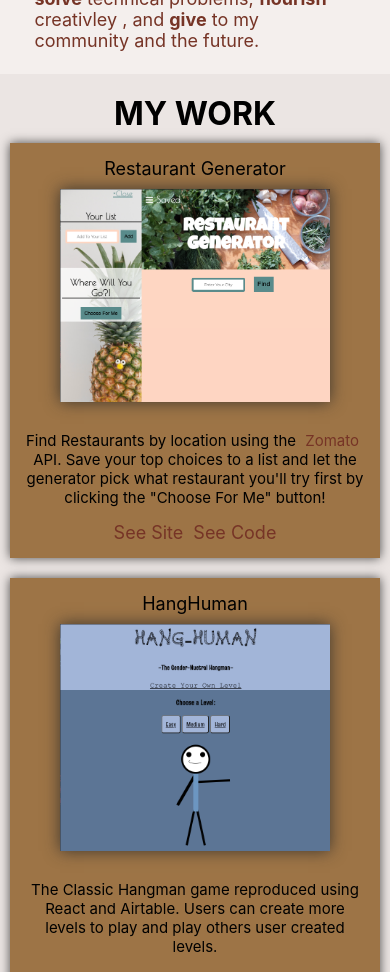
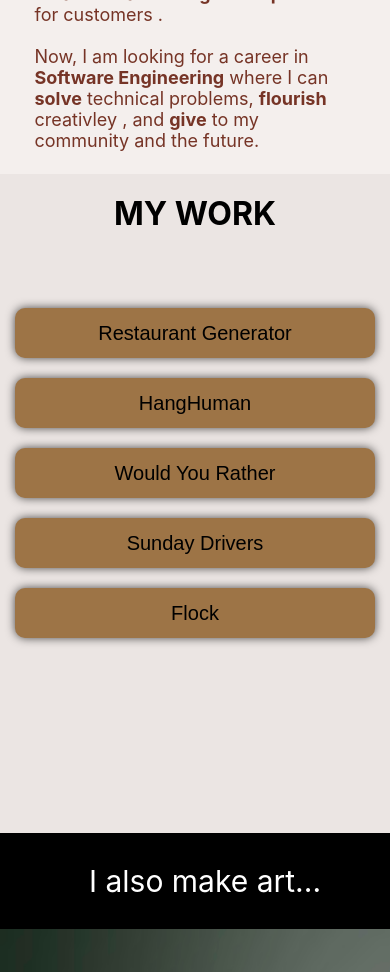
Before and after one commit to ghudachek/Gracen-Hudachek, a React (Create React App) app in the folder client/: page / in a window 390 px wide. Shown: the part 1020-1992 px from the top of the page. Built offline with nearby package versions, Linux system fonts and the light colour scheme; a web font is replaced by a local one.

Commit message:
changing project layout

```diff
--- a/client/src/screens/Home/Home.css
+++ b/client/src/screens/Home/Home.css
@@ -155,35 +155,53 @@ p.art-blurb {
   background-color: #ebe5e3;
   margin: 0;
   padding-top: 50px;
+  padding-bottom: 50px;
 }
 .my-work {
   display: flex;
+  justify-content: space-evenly;
   background-color: #ebe5e3;
-  padding: 2vh;
-  justify-content: center;
+  padding-bottom: 200px;
 }
 .project-btns {
+  font-size: 25px;
+  background-color: #9d7446;
+  border-radius: 10px;
+  width: 35vw;
+  height: 50px;
+  margin: 10px;
+  border: none;
+  box-shadow: 0px 0px 10px rgba(0, 0, 0, 0.692);
+}
+.project-btns:hover {
+  cursor: pointer;
+  background-color: #b68e60;
+}
+.project-show {
   display: flex;
-  align-self: flex-start;
-  width: fit-content;
+  flex-direction: column;
+  align-content: flex-start;
+  justify-content: center;
+  margin: 15px;
+}
+
+#projects-box {
+  background-color: #9d7446;
+  box-shadow: 0px 0px 10px rgb(0 0 0 / 69%);
+  width: 40vw;
+  min-width: fit-content;
+  transition: ease-in-out 2s;
 }
 .project {
   font-size: 25px;
   padding: 15px;
   margin: 10px;
-  width: 18vw;
-  background-color: #9d7446;
-  box-shadow: 0px 0px 10px rgba(0, 0, 0, 0.692);
+  width: 40vw;
+  flex-wrap: wrap;
+  justify-content: space-evenly;
+  transition: ease-in 3s;
 }
 
-.projects-div {
-  background-color: #c1ccd4;
-  align-self: flex-end;
-  width: 60em;
-  height: 10em;
-  margin-right: 5vw;
-  color: #763426;
-}
 .proj-description {
   max-height: 30vh;
   font-size: 18px;
@@ -194,9 +212,10 @@ p.art-blurb {
   display: none;
 }
 .project-img {
-  width: 10em;
+  width: 20em;
   box-shadow: 0px 0px 15px rgba(41, 41, 41, 0.81);
   margin: 10px;
+  transition: ease-in-out 4s;
 }
 
 .project a {
@@ -215,6 +234,7 @@ p.art-blurb {
   padding-top: 20px;
   color: black;
 }
+
 .contact-me {
   background-color: #f4efed;
   border-top: none;
@@ -244,11 +264,23 @@ p.art-blurb {
     padding: 0;
     display: flex;
     flex-direction: column;
+    padding-bottom: 150px;
+  }
+
+  #projects-box {
+    background-color: #9d7446;
+    box-shadow: 0px 0px 10px rgb(0 0 0 / 69%);
+    width: 20vw;
+    margin-top: 20px;
   }
   .project-btns {
     display: flex;
     flex-direction: column;
+    text-align: center;
+    width: 100%;
     align-items: center;
+    justify-content: center;
+    font-size: 20px;
   }
   .project {
     font-size: 18px;
@@ -256,21 +288,19 @@ p.art-blurb {
     margin: 10px;
     width: fit-content;
   }
-
-  .projects-div {
-    background-color: #c1ccd4;
-    align-self: flex-end;
-    width: 60em;
-    height: 10em;
-    margin-right: 5vw;
-    color: #763426;
+  .project-show {
+    display: flex;
+    flex-direction: column;
+    align-content: center;
+    justify-content: center;
+    margin: 15px;
   }
   .proj-description {
     max-height: 30vh;
     font-size: 15px;
   }
   .project-img {
-    width: 15em;
+    width: 25em;
   }
 
   .project a {
@@ -321,4 +351,22 @@ p.art-blurb {
     justify-content: start;
     background-color: black;
   }
+  .project-show {
+    align-items: center;
+  }
+  .project-img {
+    width: 15em;
+  }
+  .square,
+  .square2,
+  .square3 {
+    display: none;
+  }
+  .artwork-slide {
+    display: flex;
+    flex-direction: column;
+  }
+  .nav {
+    position: sticky;
+  }
 }
--- a/client/src/screens/Home/Home.jsx
+++ b/client/src/screens/Home/Home.jsx
@@ -3,13 +3,10 @@ import Layout from "../layout/Layout";
 import { Link } from "react-router-dom";
 import "./Home.css";
 import Background from "../images/my-portfolio-small.jpg";
-import HangHuman from "../images/hanghuman.png";
-import RestGen from "../images/restaurant.png";
-import WYR from "../images/WYR.png";
-import CarApp from "../images/car-app.png";
 import Email from "../Email/Email";
 import BirdPic from "../images/bird.png";
 import MeArt from "../images/Me+work.jpg";
+import Projectbox from "../Projectbox";
 const Home = () => {
   return (
     <Layout>
@@ -79,78 +76,7 @@ const Home = () => {
         ></a>
         <h1 className="my-work-h1">MY WORK</h1>
         <div className="my-work">
-          <div className="project-btns">
-            <div className="project">
-              Restaurant Generator
-              <div className="details">
-                <img className="project-img" alt="project-img" src={RestGen} />
-                <p className="proj-description">
-                  {" "}
-                  Find Restaurants by location using the{" "}
-                  <a href="https://www.zomato.com/">Zomato </a> API. Save your
-                  top choices to a list and let the generator pick what
-                  restaurant you'll try first by clicking the "Choose For Me"
-                  button!
-                </p>
-              </div>
-              <a href="https://ghudachek.github.io/Restaurant-Generator/">
-                See Site
-              </a>
-              <a href="https://github.com/ghudachek/Restaurant-Generator">
-                See Code
-              </a>
-            </div>
-            <div className="project">
-              HangHuman{" "}
-              <div className="details">
-                <img
-                  className="project-img"
-                  alt="project-img"
-                  src={HangHuman}
-                />
-                <p className="proj-description">
-                  {" "}
-                  The Classic Hangman game reproduced using React and Airtable.
-                  Users can create more levels to play and play others user
-                  created levels.
-                </p>
-              </div>
-              <a href="https://elastic-heisenberg-02c1a9.netlify.app/">
-                See Site
-              </a>
-              <a href="https://github.com/ghudachek/HangHuman">See Code</a>
-            </div>
-            <div className="project">
-              Sunday Driver{" "}
-              <div className="details">
-                <img className="project-img" alt="project-img" src={CarApp} />
-                <p className="proj-description">
-                  {" "}
-                  An antique car selling site. Features full CRUD functionality,
-                  built in React with a backend in Express.{" "}
-                </p>
-              </div>
-              <a href="https://sundaydriver.netlify.app/">See Site</a>
-              <a href="https://github.com/ghudachek/car-app">See Code</a>
-            </div>
-            <div className="project">
-              Would You Rather{" "}
-              <div className="details">
-                <img className="project-img" alt="project-img" src={WYR} />
-                <p className="proj-description">
-                  {" "}
-                  A place where choices are limited! Login in to join the fun
-                  and the debate. A place for users to answer Would You Rathers,
-                  create your own, and debate your choice. Created with React on
-                  the front and with Ruby on Rails in the back.
-                </p>
-              </div>
-              <a href="https://606c7fd6ffd75e000719edb8--would-you-rather-200.netlify.app/">
-                See Site
-              </a>
-              <a href="https://github.com/ghudachek/WouldYouRather">See Code</a>
-            </div>
-          </div>
+          <Projectbox />
         </div>
         <div className="artwork-slide">
           <p>I also make art...</p>
--- /dev/null
+++ b/client/src/screens/Projectbox.jsx
@@ -0,0 +1,110 @@
+import React from "react";
+import { useState } from "react";
+import Flock from "./images/flock.png";
+import HangHuman from "./images/hanghuman.png";
+import RestGen from "./images/restaurant.png";
+import WYR from "./images/WYR.png";
+import CarApp from "./images/car-app.png";
+
+const Projectbox = () => {
+  const [isOpen, setIsOpen] = useState("none");
+  const [ind, setInd] = useState(0);
+
+  function openButton(indx) {
+    if (indx !== ind) {
+      setInd(indx);
+      setIsOpen("block");
+    } else {
+      if (isOpen === "none") {
+        setIsOpen("flex");
+      } else {
+        setIsOpen("none");
+      }
+    }
+  }
+
+  let projects = [
+    {
+      id: 1,
+      title: "Restaurant Generator",
+      img: `${RestGen}`,
+      description:
+        "Find Restaurants by location using the Zomato API. Save your top choices to a list and let the generator pick what restaurant you'll try first by clicking the `Choose For Me` button!",
+      site: "https://ghudachek.github.io/Restaurant-Generator/",
+      code: "https://github.com/ghudachek/Restaurant-Generator",
+    },
+    {
+      id: 2,
+      title: "HangHuman",
+      img: `${HangHuman}`,
+      description:
+        "The Classic Hangman game reproduced using React and Airtable. Users can create more levels to play and play others user created levels.",
+      site: "https://elastic-heisenberg-02c1a9.netlify.app/",
+      code: "https://github.com/ghudachek/HangHuman",
+    },
+    {
+      id: 3,
+      title: "Would You Rather",
+      img: `${WYR}`,
+      description:
+        "A place where choices are limited! Login in to join the fun and the debate. A place for users to answer Would You Rathers, create your own, and debate your choice. Created with React on the front and with Ruby on Rails in the back.",
+      site: "https://606c7fd6ffd75e000719edb8--would-you-rather-200.netlify.app/",
+      code: "https://github.com/ghudachek/WouldYouRather",
+    },
+    {
+      id: 4,
+      title: "Sunday Drivers",
+      img: `${CarApp}`,
+      description:
+        "An antique car selling site. Features full CRUD functionality, built in React with a backend in Express.",
+      site: "https://sundaydriver.netlify.app/",
+      code: "https://github.com/ghudachek/car-app",
+    },
+    {
+      id: 5,
+      title: "Flock",
+      img: `${Flock}`,
+      description:
+        "My new project: a site for complexes to give residents the chance to make a real community out of where they live. Also designed for management of a complex to give updates to their residents in a simlar fasion to social media rather than through mass emails.",
+      site: "https://github.com/ghudachek/Flock",
+      code: "https://github.com/ghudachek/Flock",
+    },
+  ];
+
+  return (
+    <>
+      <div className="project-show">
+        {projects.map((project, indx) => {
+          return (
+            <button
+              className="project-btns"
+              onClick={(e) => {
+                e.preventDefault();
+                openButton(indx);
+              }}
+            >
+              {project.title}
+            </button>
+          );
+        })}
+      </div>
+      <div id="projects-box">
+        <div className="project" style={{ display: `${isOpen}` }}>
+          {projects[ind].title}
+          <div className="details">
+            <img
+              className="project-img"
+              alt="project-img"
+              src={`${projects[ind].img}`}
+            />
+            <p className="proj-description">{projects[ind].description}</p>
+          </div>
+          <a href={projects[ind].site}>See Site</a>
+          <a href={projects[ind].code}>See Code</a>
+        </div>
+      </div>
+    </>
+  );
+};
+
+export default Projectbox;
--- a/client/src/screens/nav/Nav.jsx
+++ b/client/src/screens/nav/Nav.jsx
@@ -7,7 +7,7 @@ const Nav = () => {
 
     function typeWriter(text, i, fnCallback) {
       if (i < text.length) {
-        document.querySelector("h1").innerHTML =
+        document.getElementsByClassName("title").innerHTML =
           text.substring(0, i + 1) + '<span aria-hidden="true"></span>';
 
         setTimeout(function () {
```
Also changed, not shown: client/src/screens/images/flock.png (added).
